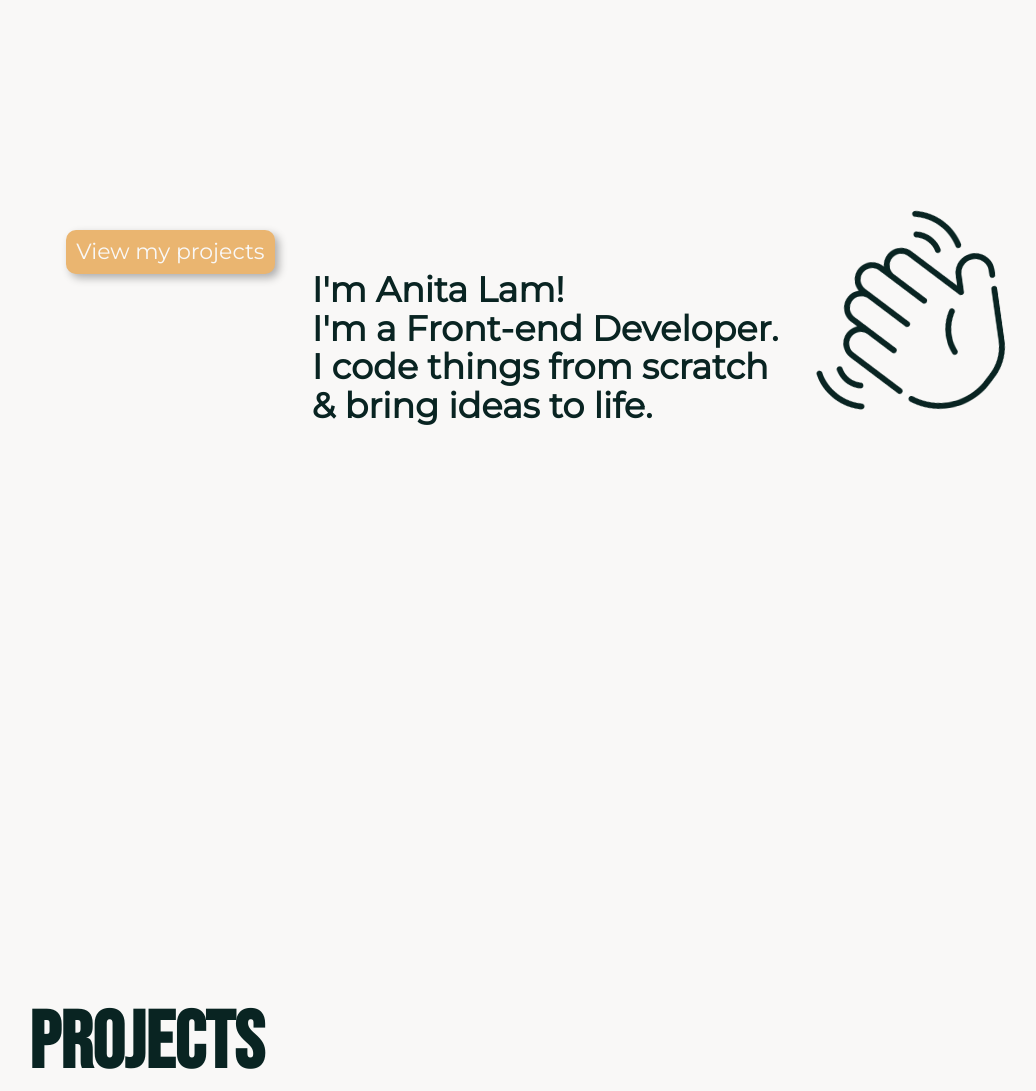
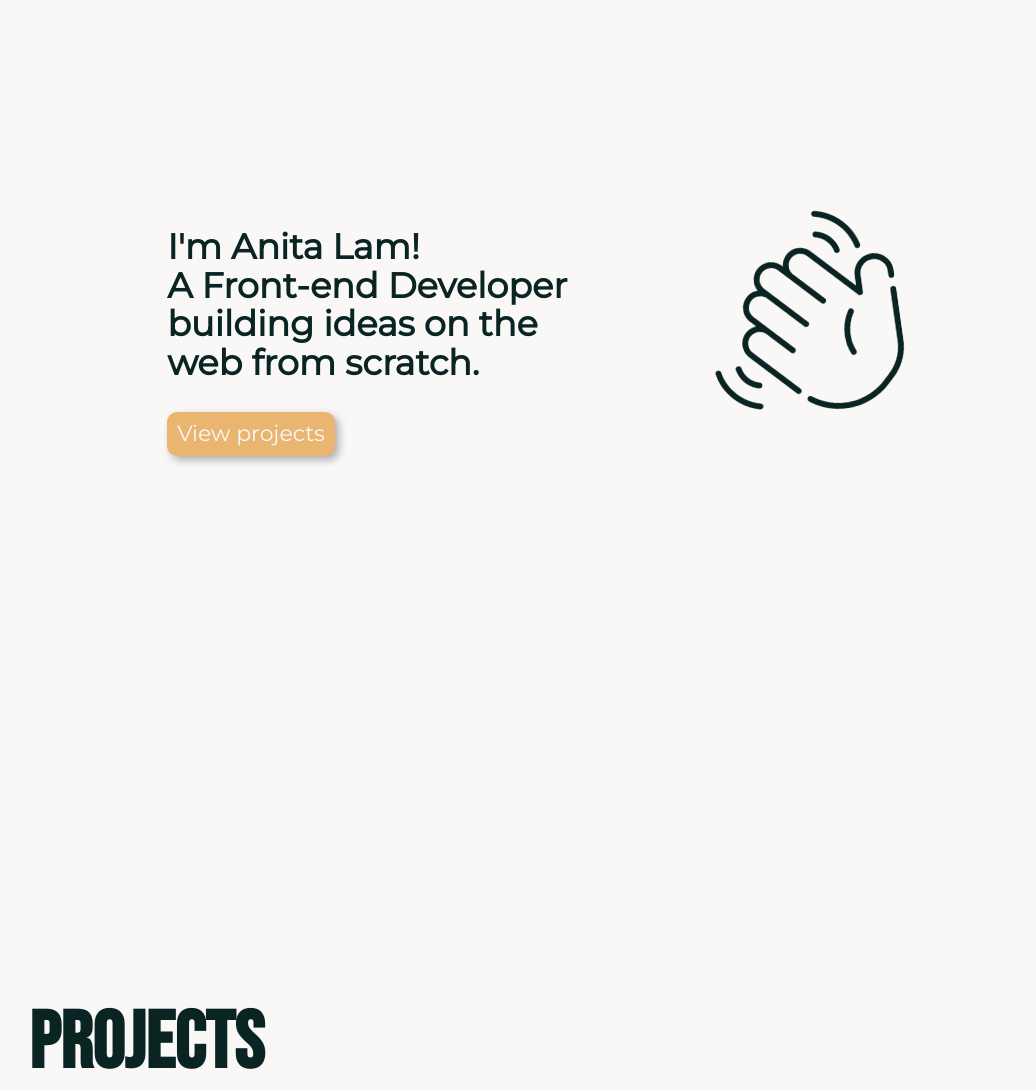
Before and after one commit to anitaalam/MDIA-4590-Assignment-2, a PHP site: page / in a window 1280 px wide. Shown: the part 90-1181 px from the top of the page, without its empty margins (99-1135 px from the left). Run offline with PHP 8.4, Linux system fonts and the light colour scheme; some libraries are stand-ins or nearby versions.

Commit message:
Update banner.php
moving waving animation to right side of page

```diff
--- a/partials/homepage/banner.php
+++ b/partials/homepage/banner.php
@@ -1,7 +1,7 @@
 <section class="bnr">
     <img class="waving" src="images/waving-hand.png" alt="">
-    <h1>I'm Anita Lam!<br>I'm a Front-end Developer.<br>I code things from scratch<br>&amp; bring ideas to life.</h1>
-    <div class="view-my-projects-btn">
-        <a href="#projects">View my projects</a>
+    <div class="bnr-content">
+        <h1>I'm Anita Lam!<br>A Front-end Developer<br>building ideas on the<br>web from scratch.</h1>
+        <a class="view-my-projects-btn" href="#projects">View projects</a>
     </div>
 </section>
```
